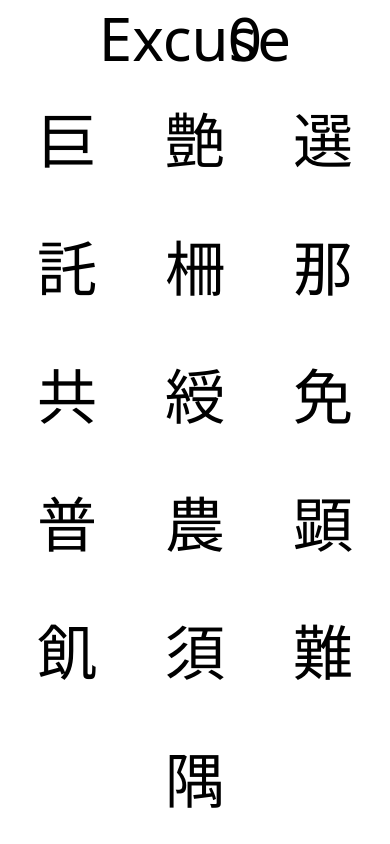
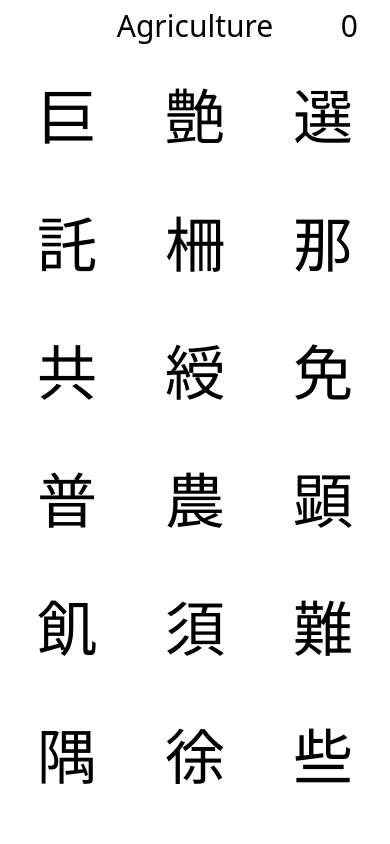
Before and after one commit to 28917562197856/random-kanji, a React (Vite) app: page / in a window 390 px wide. Built offline with nearby package versions, Linux system fonts and the light colour scheme.

Commit message:
more responsive

```diff
--- a/src/components/App.tsx
+++ b/src/components/App.tsx
@@ -24,7 +24,7 @@ type Action = {
 };
 
 const take = (): Kanji[] => {
-  return data.sort(() => 0.5 - Math.random()).slice(0, 16);
+  return data.sort(() => 0.5 - Math.random()).slice(0, 18);
 };
 
 const init = () => {
@@ -67,15 +67,17 @@ export const App: React.FC = () => {
         justifyItems: "center"
       }}
     >
-      <div className="my-2 text-6xl">{`${selectedKanji.keyword_6th_ed
+      <div className="my-2 text-3xl lg:text-6xl">{`${selectedKanji.keyword_6th_ed
         .charAt(0)
         .toUpperCase()}${selectedKanji.keyword_6th_ed.substring(1)}`}</div>
-      <div className="absolute top-0 right-0 mt-2 mr-32 text-6xl">{score}</div>
+      <div className="absolute top-0 right-0 mt-2 mr-8 text-3xl lg:mr-32 lg:text-6xl">
+        {score}
+      </div>
       <div className="text-6xl sm:w-auto lg:w-1/3 flex flex-wrap justify-center">
         {kanji.map(k => (
           <div
             style={{ fontFamily: "'M PLUS Rounded 1c', sans-serif" }}
-            className="flex justify-center items-center w-32 h-32 p-2 rounded-lg cursor-pointer hover:shadow-2xl hover:bg-gray-200"
+            className="flex justify-center items-center w-32 h-32 p-2 rounded-lg cursor-pointer hover:bg-white hover:shadow-none lg:hover:shadow-2xl lg:hover:bg-gray-200"
             key={k.keyword_5th_ed}
             onClick={() => {
               k === selectedKanji
```
